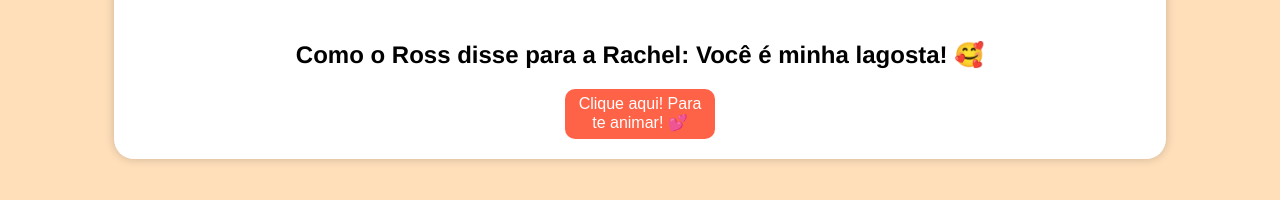
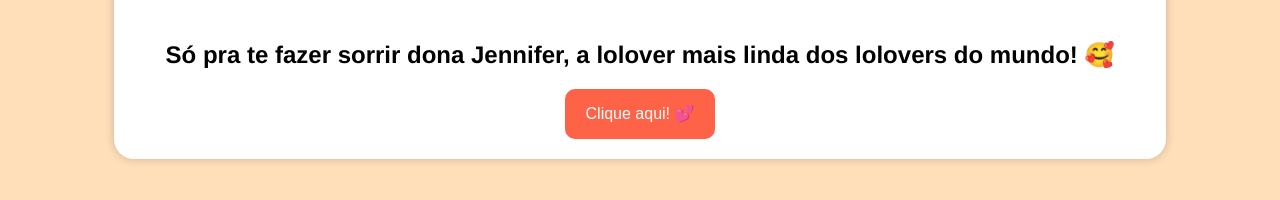
Before and after one commit to anakarlaaf/jennifer, a plain HTML site: page index.html in a window 1280 px wide. Shown: the part 490-690 px from the top of the page. Drawn offline with Linux system fonts and the light colour scheme.

Commit message:
atualizacao3

```diff
--- a/index.html
+++ b/index.html
@@ -3,7 +3,7 @@
 <head>
     <meta charset="UTF-8">
     <meta name="viewport" content="width=device-width, initial-scale=1.0">
-    <title>Oiee Lolover!💖</title>
+    <title>Lolover!💖</title>
     <style>
         body {
             background-color: rgb(255, 223, 186);
@@ -46,15 +46,15 @@
 </head>
 <body>
     <audio autoplay controls>
-        <source src="./Friends Theme song with.mp3" type="audio/mp3">
+        <source src="/Friends Theme song with.mp3" type="audio/mp3">
     </audio>
 
     <div class="painel">
         <h1> Lolover, Você bem que poderia ser minha Lobster! 🦞❤️</h1>
         <img src="https://media0.giphy.com/media/v1.Y2lkPTc5MGI3NjExcWc4M214cmxkNWRtOHE2NzloZnVsdGJ3cnB5c2Vzajg5azg1YjRqbSZlcD12MV9pbnRlcm5hbF9naWZfYnlfaWQmY3Q9Zw/RgzacAyaTfiun7dbFo/giphy.gif" alt="Friends Gif">
-        <h2>Como o Ross disse para a Rachel: Você é minha lagosta! 🥰</h2>
+        <h2>Só pra te fazer sorrir dona Jennifer, a lolover mais linda dos lolovers do mundo! 🥰</h2>
         <a href="https://www.youtube.com/watch?v=-aaFi9QrS_Y" target="_blank">
-            <button id="clica">Clique aqui! Para te animar! 💕</button>
+            <button id="clica">Clique aqui! 💕</button>
         </a>
     </div>
 </body>
```
